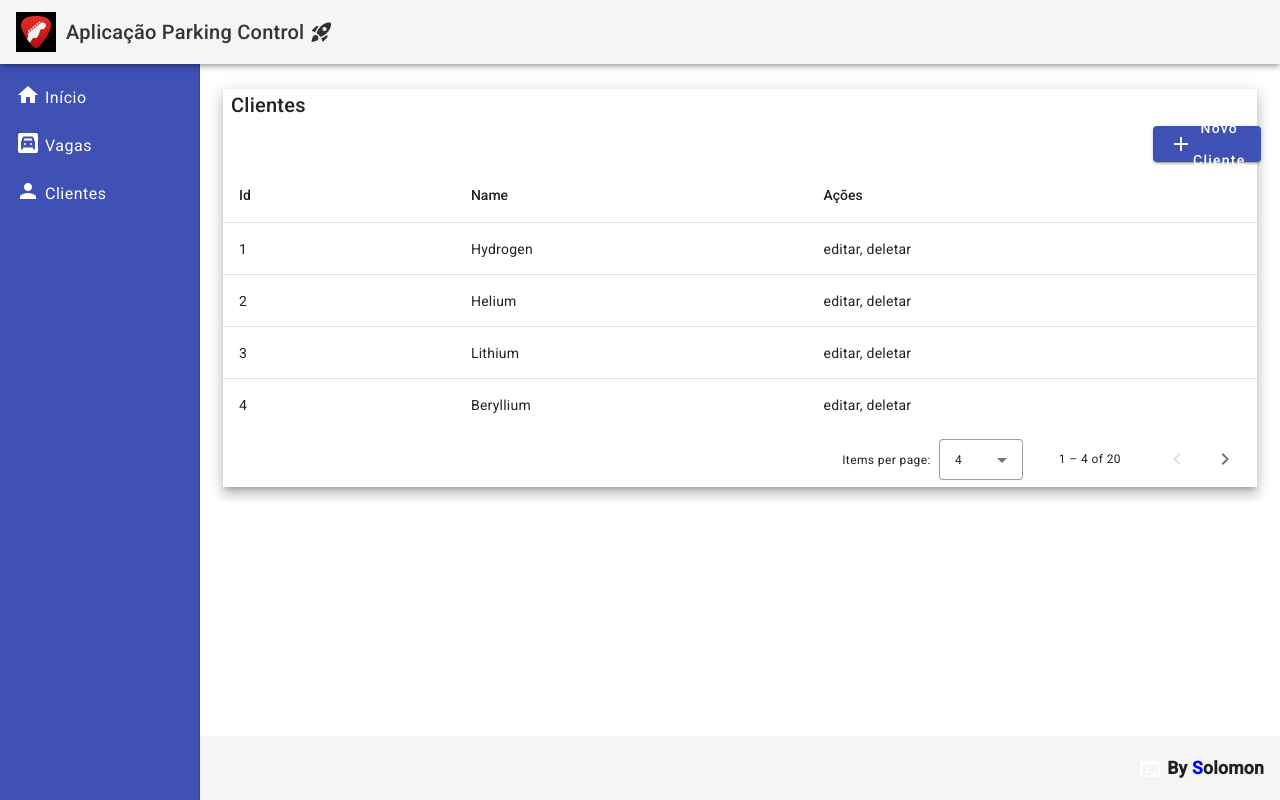
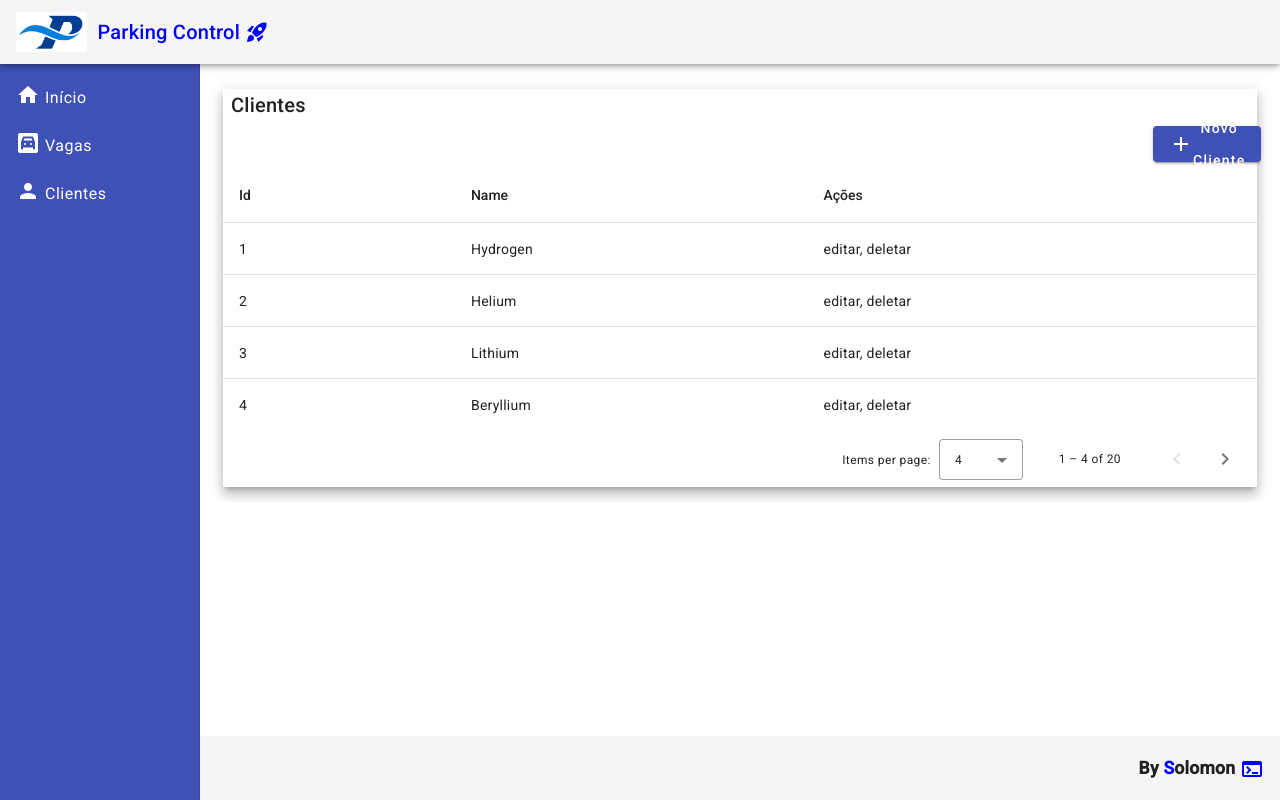
Before and after one commit to miguel-elias/parking-app, an Angular app in the folder web/: page /client in a window 1280 px wide. Built offline with nearby package versions, Linux system fonts and the light colour scheme.

Commit message:
add alteracao css

```diff
--- a/web/src/app/shared/footer/footer.component.css
+++ b/web/src/app/shared/footer/footer.component.css
@@ -10,3 +10,8 @@
   font-size: 1.1rem;
 
 }
+
+.v-middle {
+  vertical-align: middle;
+  color: blue;
+}
--- a/web/src/app/shared/footer/footer.component.html
+++ b/web/src/app/shared/footer/footer.component.html
@@ -1,8 +1,9 @@
 <mat-toolbar class="footer">
   <span>
+
+    <strong>By <span class="logo">S</span>olomon </strong>
     <i class="material-icons v-middle">
       terminal
     </i>
-    <strong> By <span class="logo">S</span>olomon</strong>
   </span>
 </mat-toolbar>
--- a/web/src/app/shared/header/header.component.css
+++ b/web/src/app/shared/header/header.component.css
@@ -14,7 +14,7 @@ header {
   display: flex;
   align-items: center;
   text-decoration: none;
-  color: #333;
+  color: blue;
 }
 
 .header .logo {
--- a/web/src/app/shared/header/header.component.html
+++ b/web/src/app/shared/header/header.component.html
@@ -8,10 +8,10 @@
   </span>
   <span class="title-group">
     <a>
-      Aplicação Parking Control
+      Parking Control
       <i class="material-icons">
         rocket_launch
-  </i>
+      </i>
     </a>
   </span>
 </mat-toolbar-row>
```
Also changed, not shown: web/src/assets/img/logo.jpg, web/src/styles.css (line endings or trailing spaces).
